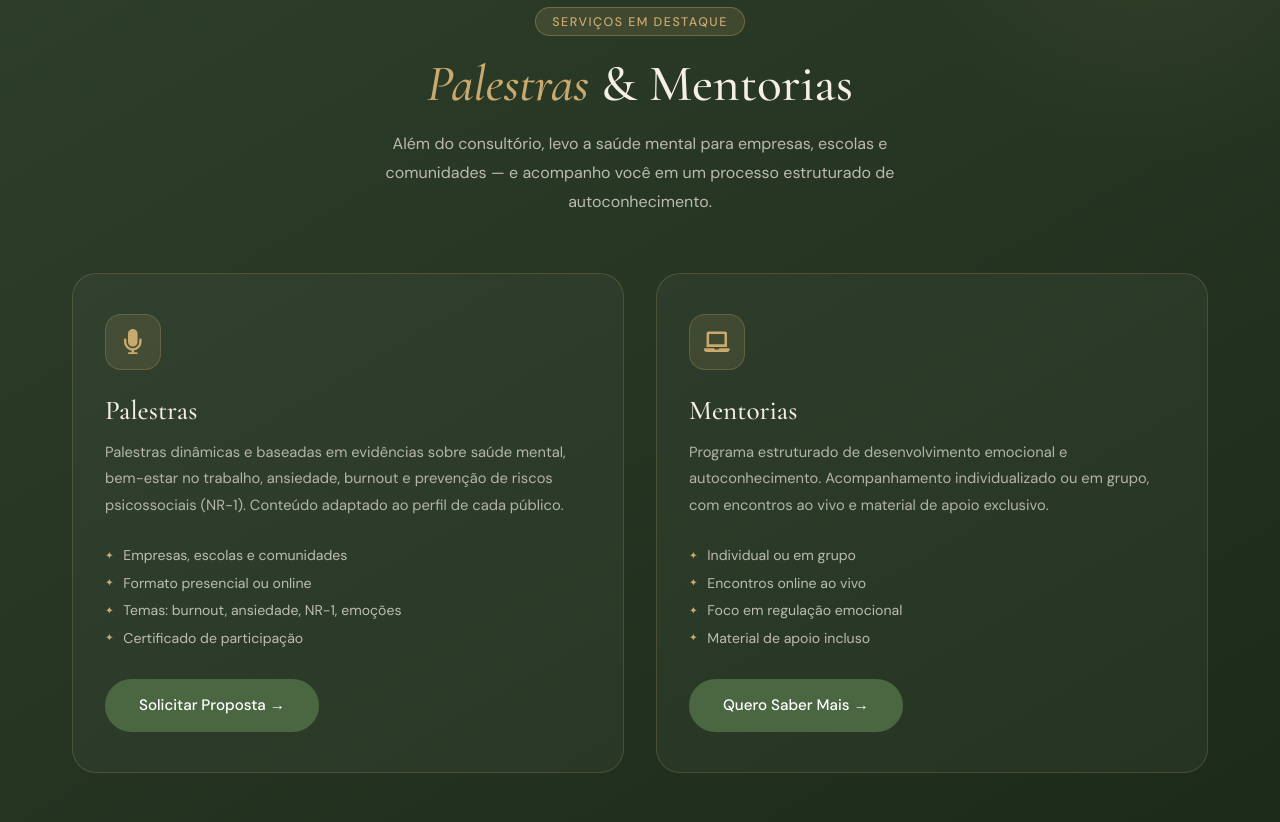
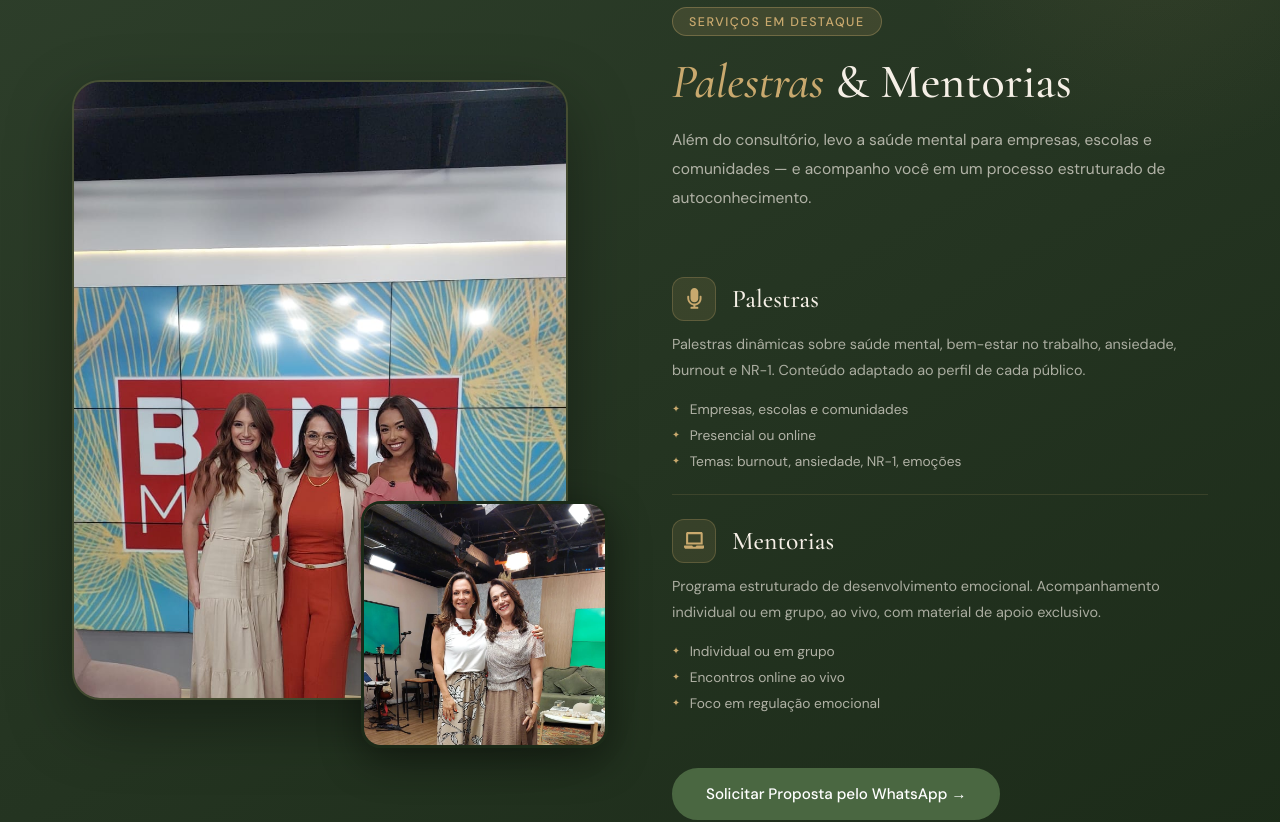
Before and after one commit to butrico31/Elisa, a React (Vite) app: page / in a window 1280 px wide. Shown: the part 3980-4802 px from the top of the page. Built offline with nearby package versions, Linux system fonts and the light colour scheme.

Commit message:
Refactor code structure for improved readability and maintainability

```diff
--- a/src/pages/Home.jsx
+++ b/src/pages/Home.jsx
@@ -383,9 +383,53 @@ const SpotlightSection = styled.section`
   }
 `;
 
-const SpotlightHeader = styled.div`
-  text-align: center;
-  margin-bottom: 3.5rem;
+const SpotlightInner = styled.div`
+  display: grid;
+  grid-template-columns: 1fr;
+  gap: 4rem;
+  align-items: center;
+  @media (min-width: 900px) { grid-template-columns: 1fr 1fr; }
+`;
+
+const SpotlightPhotos = styled.div`
+  position: relative;
+  padding-bottom: 3rem;
+  padding-right: 2.5rem;
+  @media (max-width: 899px) {
+    padding-bottom: 2.5rem;
+    padding-right: 1.5rem;
+    max-width: 480px;
+    margin: 0 auto;
+  }
+`;
+
+const SpotlightPhotoMain = styled.img`
+  width: 100%;
+  aspect-ratio: 4/5;
+  object-fit: cover;
+  object-position: center top;
+  border-radius: 28px;
+  display: block;
+  border: 2px solid rgba(201,169,110,0.18);
+  box-shadow: 0 24px 64px rgba(0,0,0,0.35);
+`;
+
+const SpotlightPhotoFloating = styled.img`
+  position: absolute;
+  bottom: 0;
+  right: 0;
+  width: 46%;
+  aspect-ratio: 1;
+  object-fit: cover;
+  object-position: center top;
+  border-radius: 20px;
+  border: 3px solid #1b2a18;
+  box-shadow: 0 12px 40px rgba(0,0,0,0.45);
+`;
+
+const SpotlightContent = styled.div`
+  display: flex;
+  flex-direction: column;
 `;
 
 const SpotlightLabel = styled.span`
@@ -400,11 +444,12 @@ const SpotlightLabel = styled.span`
   padding: 0.35rem 1rem;
   border-radius: 50px;
   margin-bottom: 1.2rem;
+  width: fit-content;
 `;
 
 const SpotlightTitle = styled.h2`
   font-family: ${({ theme }) => theme.fonts.display};
-  font-size: clamp(2rem, 5vw, 3.2rem);
+  font-size: clamp(2rem, 4.5vw, 3rem);
   font-weight: 500;
   color: ${({ theme }) => theme.colors.beige};
   line-height: 1.15;
@@ -413,87 +458,78 @@ const SpotlightTitle = styled.h2`
 `;
 
 const SpotlightSubtitle = styled.p`
-  font-size: 1rem;
-  color: rgba(245,239,230,0.72);
-  max-width: 540px;
-  margin: 0 auto;
-  line-height: 1.8;
+  font-size: 0.97rem;
+  color: rgba(245,239,230,0.68);
+  line-height: 1.85;
+  margin-bottom: 2.5rem;
 `;
 
-const SpotlightGrid = styled.div`
-  display: grid;
-  grid-template-columns: 1fr;
-  gap: 2rem;
-  margin-bottom: 3rem;
-  @media (min-width: 768px) { grid-template-columns: 1fr 1fr; }
+const SpotlightServiceBlock = styled.div`
+  padding: 1.5rem 0;
 `;
 
-const SpotlightCard = styled.div`
-  background: rgba(255,255,255,0.04);
-  border: 1px solid rgba(201,169,110,0.2);
-  border-radius: 24px;
-  padding: 2.5rem 2rem;
-  transition: background 0.3s, transform 0.3s, box-shadow 0.3s;
-  &:hover {
-    background: rgba(255,255,255,0.08);
-    transform: translateY(-6px);
-    box-shadow: 0 16px 48px rgba(0,0,0,0.25);
-  }
+const SpotlightServiceHeader = styled.div`
+  display: flex;
+  align-items: center;
+  gap: 1rem;
+  margin-bottom: 0.7rem;
 `;
 
 const SpotlightCardIcon = styled.div`
-  width: 56px;
-  height: 56px;
-  border-radius: 16px;
+  width: 44px;
+  height: 44px;
+  border-radius: 12px;
   background: rgba(201,169,110,0.12);
   border: 1px solid rgba(201,169,110,0.25);
   display: flex;
   align-items: center;
   justify-content: center;
-  margin-bottom: 1.5rem;
-  svg { width: 1.6rem; height: 1.6rem; color: ${({ theme }) => theme.colors.gold}; }
+  flex-shrink: 0;
+  svg { width: 1.3rem; height: 1.3rem; color: ${({ theme }) => theme.colors.gold}; }
 `;
 
 const SpotlightCardTitle = styled.h3`
   font-family: ${({ theme }) => theme.fonts.display};
-  font-size: 1.7rem;
+  font-size: 1.6rem;
   font-weight: 500;
   color: ${({ theme }) => theme.colors.beige};
-  margin-bottom: 0.75rem;
+  margin: 0;
 `;
 
 const SpotlightCardDesc = styled.p`
-  font-size: 0.92rem;
-  color: rgba(245,239,230,0.68);
+  font-size: 0.9rem;
+  color: rgba(245,239,230,0.65);
   line-height: 1.8;
-  margin-bottom: 1.75rem;
+  margin-bottom: 1rem;
 `;
 
 const SpotlightBullets = styled.ul`
   list-style: none;
   padding: 0;
-  margin: 0 0 2rem;
+  margin: 0;
   display: flex;
   flex-direction: column;
-  gap: 0.6rem;
+  gap: 0.5rem;
 `;
 
 const SpotlightBullet = styled.li`
-  font-size: 0.88rem;
-  color: rgba(245,239,230,0.72);
+  font-size: 0.86rem;
+  color: rgba(245,239,230,0.68);
   display: flex;
   align-items: center;
   gap: 0.6rem;
   &::before {
     content: '✦';
     color: ${({ theme }) => theme.colors.gold};
-    font-size: 0.65rem;
+    font-size: 0.6rem;
     flex-shrink: 0;
   }
 `;
 
-const SpotlightCta = styled.div`
-  text-align: center;
+const SpotlightDivider = styled.hr`
+  border: none;
+  border-top: 1px solid rgba(201,169,110,0.15);
+  margin: 0;
 `;
 
 /* ── CTA FINAL ── */
@@ -582,15 +618,15 @@ export default function Home() {
         );
       }
       if (spotlightRef.current) {
-        gsap.fromTo(spotlightRef.current.querySelectorAll('.spotlight-card'),
-          { opacity: 0, y: 50 },
-          { opacity: 1, y: 0, stagger: 0.2, duration: 0.8, ease: 'power3.out',
+        gsap.fromTo(spotlightRef.current.querySelector('.spotlight-photos'),
+          { opacity: 0, x: -50 },
+          { opacity: 1, x: 0, duration: 0.9, ease: 'power3.out',
             scrollTrigger: { trigger: spotlightRef.current, start: 'top 78%', once: true } }
         );
-        gsap.fromTo(spotlightRef.current.querySelectorAll('.spotlight-header > *'),
-          { opacity: 0, y: 20 },
-          { opacity: 1, y: 0, stagger: 0.12, duration: 0.7, ease: 'power3.out',
-            scrollTrigger: { trigger: spotlightRef.current, start: 'top 82%', once: true } }
+        gsap.fromTo(spotlightRef.current.querySelector('.spotlight-content'),
+          { opacity: 0, x: 50 },
+          { opacity: 1, x: 0, duration: 0.9, ease: 'power3.out',
+            scrollTrigger: { trigger: spotlightRef.current, start: 'top 78%', once: true } }
         );
       }
       if (aboutRef.current) {
@@ -730,7 +766,13 @@ export default function Home() {
       <WaveDividerDown fill="#2E3F2B" bg="#F5EFE6" />
       <SpotlightSection ref={spotlightRef}>
         <Container>
-          <SpotlightHeader className="spotlight-header">
+          <SpotlightInner>
+            <SpotlightPhotos className="spotlight-photos">
+              <SpotlightPhotoMain src="/band.jpg" alt="Elisa Pereira palestrando" />
+              <SpotlightPhotoFloating src="/e983f5ff-737a-4962-99b4-1901d5885be8.jpg" alt="Mentoria com Elisa Pereira" />
+            </SpotlightPhotos>
+
+            <SpotlightContent className="spotlight-content">
               <SpotlightLabel>Serviços em Destaque</SpotlightLabel>
               <SpotlightTitle>
                 <span>Palestras</span> & Mentorias
@@ -738,43 +780,44 @@ export default function Home() {
               <SpotlightSubtitle>
                 Além do consultório, levo a saúde mental para empresas, escolas e comunidades — e acompanho você em um processo estruturado de autoconhecimento.
               </SpotlightSubtitle>
-          </SpotlightHeader>
 
-          <SpotlightGrid>
-            <SpotlightCard className="spotlight-card">
+              <SpotlightServiceBlock>
+                <SpotlightServiceHeader>
                   <SpotlightCardIcon><FaMicrophone /></SpotlightCardIcon>
                   <SpotlightCardTitle>Palestras</SpotlightCardTitle>
+                </SpotlightServiceHeader>
                 <SpotlightCardDesc>
-                Palestras dinâmicas e baseadas em evidências sobre saúde mental, bem-estar no trabalho, ansiedade, burnout e prevenção de riscos psicossociais (NR-1). Conteúdo adaptado ao perfil de cada público.
+                  Palestras dinâmicas sobre saúde mental, bem-estar no trabalho, ansiedade, burnout e NR-1. Conteúdo adaptado ao perfil de cada público.
                 </SpotlightCardDesc>
                 <SpotlightBullets>
                   <SpotlightBullet>Empresas, escolas e comunidades</SpotlightBullet>
-                <SpotlightBullet>Formato presencial ou online</SpotlightBullet>
+                  <SpotlightBullet>Presencial ou online</SpotlightBullet>
                   <SpotlightBullet>Temas: burnout, ansiedade, NR-1, emoções</SpotlightBullet>
-                <SpotlightBullet>Certificado de participação</SpotlightBullet>
                 </SpotlightBullets>
-              <BtnPrimary href={WA} target="_blank" rel="noopener noreferrer">
-                Solicitar Proposta →
-              </BtnPrimary>
-            </SpotlightCard>
+              </SpotlightServiceBlock>
 
-            <SpotlightCard className="spotlight-card">
+              <SpotlightDivider />
+
+              <SpotlightServiceBlock>
+                <SpotlightServiceHeader>
                   <SpotlightCardIcon><FaLaptop /></SpotlightCardIcon>
                   <SpotlightCardTitle>Mentorias</SpotlightCardTitle>
+                </SpotlightServiceHeader>
                 <SpotlightCardDesc>
-                Programa estruturado de desenvolvimento emocional e autoconhecimento. Acompanhamento individualizado ou em grupo, com encontros ao vivo e material de apoio exclusivo.
+                  Programa estruturado de desenvolvimento emocional. Acompanhamento individual ou em grupo, ao vivo, com material de apoio exclusivo.
                 </SpotlightCardDesc>
                 <SpotlightBullets>
                   <SpotlightBullet>Individual ou em grupo</SpotlightBullet>
                   <SpotlightBullet>Encontros online ao vivo</SpotlightBullet>
                   <SpotlightBullet>Foco em regulação emocional</SpotlightBullet>
-                <SpotlightBullet>Material de apoio incluso</SpotlightBullet>
                 </SpotlightBullets>
-              <BtnPrimary href={WA} target="_blank" rel="noopener noreferrer">
-                Quero Saber Mais →
+              </SpotlightServiceBlock>
+
+              <BtnPrimary href={WA} target="_blank" rel="noopener noreferrer" style={{ marginTop: '2rem', width: 'fit-content' }}>
+                Solicitar Proposta pelo WhatsApp →
               </BtnPrimary>
-            </SpotlightCard>
-          </SpotlightGrid>
+            </SpotlightContent>
+          </SpotlightInner>
         </Container>
       </SpotlightSection>
       <WaveDividerDown fill="#F5EFE6" bg="#2E3F2B" />
```
Also changed, not shown: public/band.jpg (added), public/e983f5ff-737a-4962-99b4-1901d5885be8.jpg (added). Lines whose indentation alone changed are shown as unchanged.
